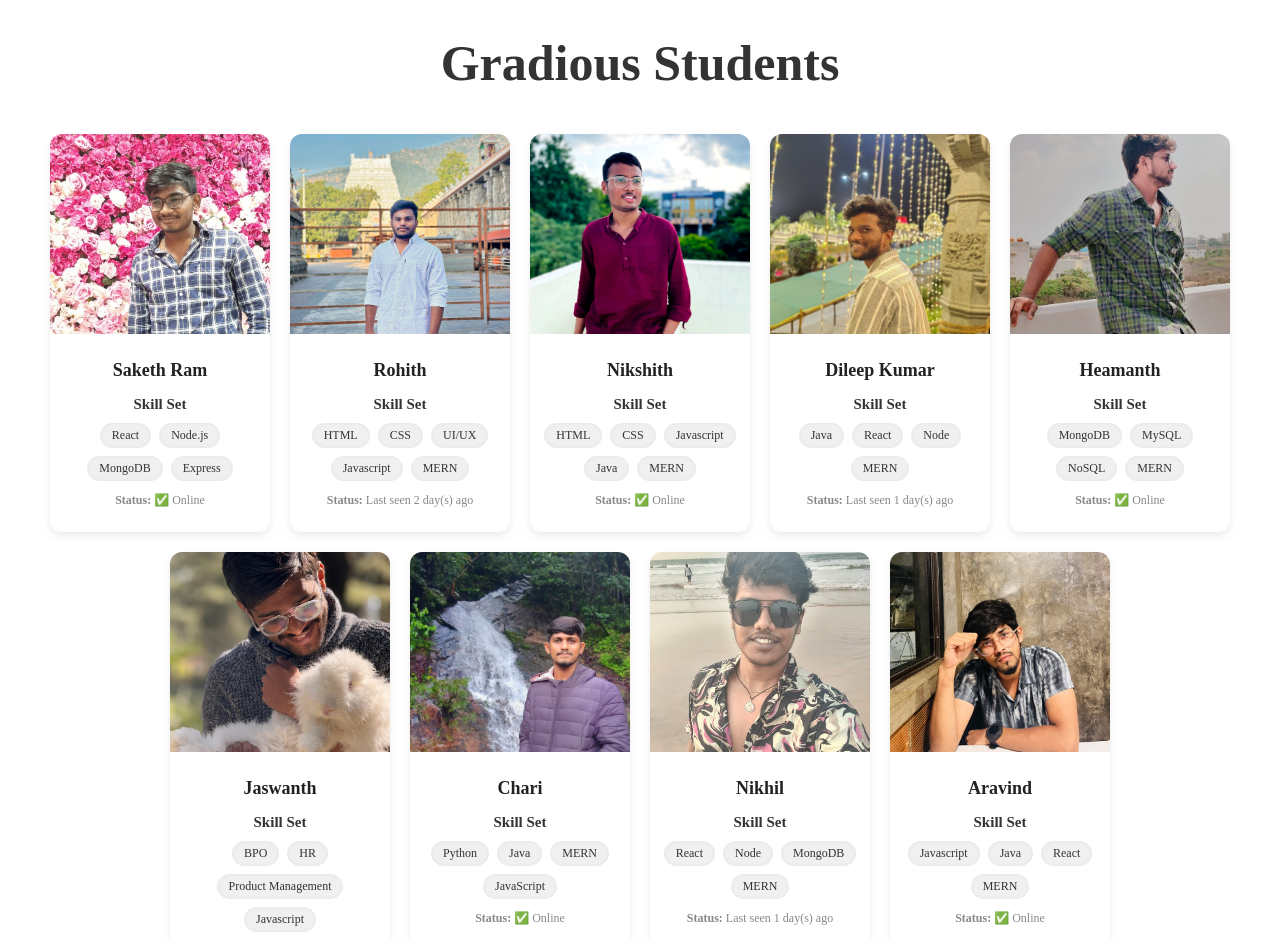
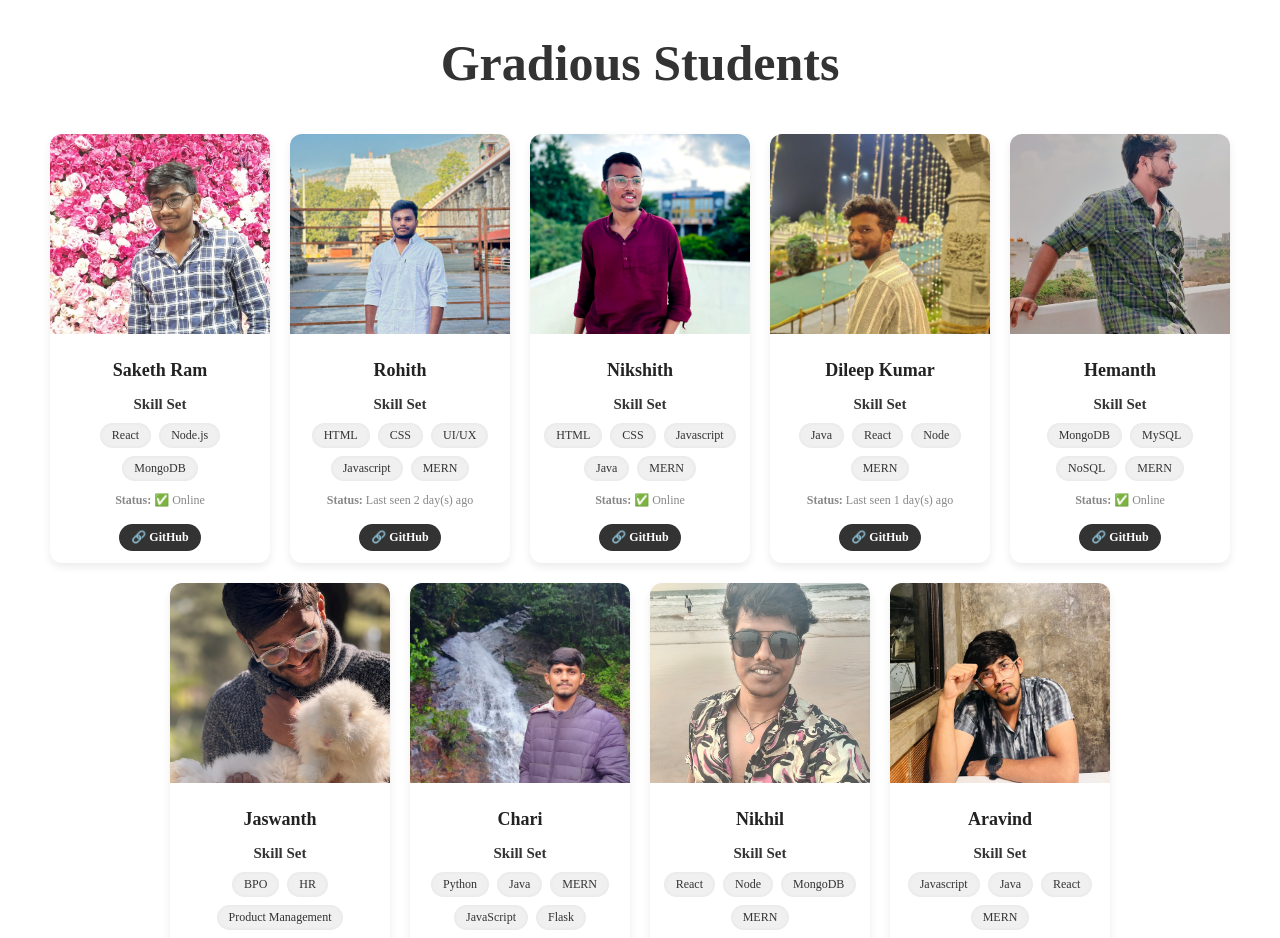
Before and after one commit to saketh-cell/Gradious-Students, a React (Vite) app: page / in a window 1280 px wide. Shown: the top 938 px of the page. Built offline with nearby package versions, Linux system fonts and the light colour scheme.

Commit message:
Added git hub links

```diff
--- a/src/App.jsx
+++ b/src/App.jsx
@@ -26,59 +26,68 @@ function App() {
         <ProfileCard
           name="Saketh Ram"
           imageUrl="/saketh2pic.png.jpg"
-          skills={["React", "Node.js", "MongoDB","Express"]}
-          lastSeen={null} // Online
+          skills={["React", "Node.js", "MongoDB"]}
+          lastSeen={null}
+          github="https://github.com/saketh-cell"
         />
 
         <ProfileCard
           name="Rohith"
           imageUrl="/Rohith.jpg"
-          skills={["HTML", "CSS", "UI/UX", "Javascript","MERN"]}
-          lastSeen={new Date(Date.now() - 1000 * 60 * 60 * 48).toISOString()} // 2 days ago
+          skills={["HTML", "CSS", "UI/UX", "Javascript", "MERN"]}
+          lastSeen={new Date(Date.now() - 1000 * 60 * 60 * 48).toISOString()}
+          github="https://github.com/EnagantiRohith"
         />
         <ProfileCard
           name="Nikshith"
           imageUrl="Panthul.jpg"
-          skills={["HTML", "CSS", "Javascript", "Java","MERN"]}
-          lastSeen={null} // Online
+          skills={["HTML", "CSS", "Javascript", "Java", "MERN"]}
+          lastSeen={null}
+          github="https://github.com/DNikshith"
         />
         <ProfileCard
           name="Dileep Kumar"
           imageUrl="/Dileep.jpg"
-          skills={["Java", "React", "Node","MERN"]}
+          skills={["Java", "React", "Node", "MERN"]}
           lastSeen={new Date(Date.now() - 1000 * 60 * 60 * 30).toISOString()}
+          github="https://github.com/dhileepkumar-56"
         />
         <ProfileCard
-          name="Heamanth"
+          name="Hemanth"
           imageUrl="/Hemanth.jpg"
-          skills={["MongoDB", "MySQL", "NoSQL","MERN"]}
+          skills={["MongoDB", "MySQL", "NoSQL", "MERN"]}
           lastSeen={null} // Online
+          github="https://github.com/Atlahemanthkumarreddy"
         />
         <ProfileCard
           name="Jaswanth"
           imageUrl="/Jaswanth.jpg"
-          skills={["BPO", "HR", "Product Management","Javascript"]}
+          skills={["BPO", "HR", "Product Management", "Javascript"]}
           lastSeen={new Date(
             Date.now() - 1000 * 60 * 60 * 24 * 10
           ).toISOString()}
+          github="https://github.com/EnagantiRohith"
         />
         <ProfileCard
           name="Chari"
           imageUrl="/Chari.jpg"
-          skills={["Python","Java","MERN","JavaScript"]}
+          skills={["Python", "Java", "MERN", "JavaScript","Flask"]}
           lastSeen={null} // Online
+          github="https://github.com/Venkateshchary07"
         />
         <ProfileCard
           name="Nikhil"
           imageUrl="/Nikhil.jpg"
-          skills={["React", "Node", "MongoDB","MERN"]}
+          skills={["React", "Node", "MongoDB", "MERN"]}
           lastSeen={new Date(Date.now() - 1000 * 60 * 60 * 45).toISOString()}
+          github="https://github.com/EnagantiRohith"
         />
         <ProfileCard
           name="Aravind"
           imageUrl="/Aravind.jpg"
-          skills={["Javascript", "Java", "React","MERN"]}
+          skills={["Javascript", "Java", "React", "MERN"]}
           lastSeen={null} // Online
+          github="https://github.com/EnagantiRohith"
         />
       </div>
     </>
--- a/src/components/ProfileCard.jsx
+++ b/src/components/ProfileCard.jsx
@@ -1,6 +1,7 @@
 import React from "react";
 import moment from "moment";
 
+// Helper function to generate status text
 const getLastSeenMessage = (lastSeen) => {
   if (!lastSeen) return "✅ Online";
 
@@ -14,7 +15,8 @@ const getLastSeenMessage = (lastSeen) => {
   return "Last seen several days ago";
 };
 
-const ProfileCard = ({ imageUrl, name, skills, lastSeen }) => {
+// ProfileCard component
+const ProfileCard = ({ imageUrl, name, skills, lastSeen, github }) => {
   return (
     <div
       style={{
@@ -36,6 +38,7 @@ const ProfileCard = ({ imageUrl, name, skills, lastSeen }) => {
         e.currentTarget.style.boxShadow = "0 4px 8px rgba(0,0,0,0.08)";
       }}
     >
+      {/* Profile Image */}
       <img
         src={imageUrl}
         alt="Profile"
@@ -45,7 +48,10 @@ const ProfileCard = ({ imageUrl, name, skills, lastSeen }) => {
           objectFit: "cover",
         }}
       />
+
+      {/* Content */}
       <div style={{ padding: "12px" }}>
+        {/* Name */}
         <h2
           style={{
             margin: "10px 0 8px",
@@ -56,11 +62,12 @@ const ProfileCard = ({ imageUrl, name, skills, lastSeen }) => {
           {name}
         </h2>
 
+        {/* Skills Title */}
         <h3 style={{ fontSize: "15px", marginBottom: "10px", color: "#333" }}>
           Skill Set
         </h3>
 
-        {/* ✅ Modern badge-style skills */}
+        {/* Skill badges */}
         <div
           style={{
             display: "flex",
@@ -88,9 +95,32 @@ const ProfileCard = ({ imageUrl, name, skills, lastSeen }) => {
           ))}
         </div>
 
-        <p style={{ color: "#888", fontSize: "12px" }}>
+        {/* Status */}
+        <p style={{ color: "#888", fontSize: "12px", marginBottom: "8px" }}>
           <strong>Status:</strong> {getLastSeenMessage(lastSeen)}
         </p>
+
+        {/* GitHub Link (optional) */}
+        {github && (
+          <a
+            href={github}
+            target="_blank"
+            rel="noopener noreferrer"
+            style={{
+              display: "inline-block",
+              marginTop: "8px",
+              textDecoration: "none",
+              color: "#fff",
+              backgroundColor: "#333",
+              padding: "6px 12px",
+              borderRadius: "20px",
+              fontSize: "12px",
+              fontWeight: "bold",
+            }}
+          >
+            🔗 GitHub
+          </a>
+        )}
       </div>
     </div>
   );
```
